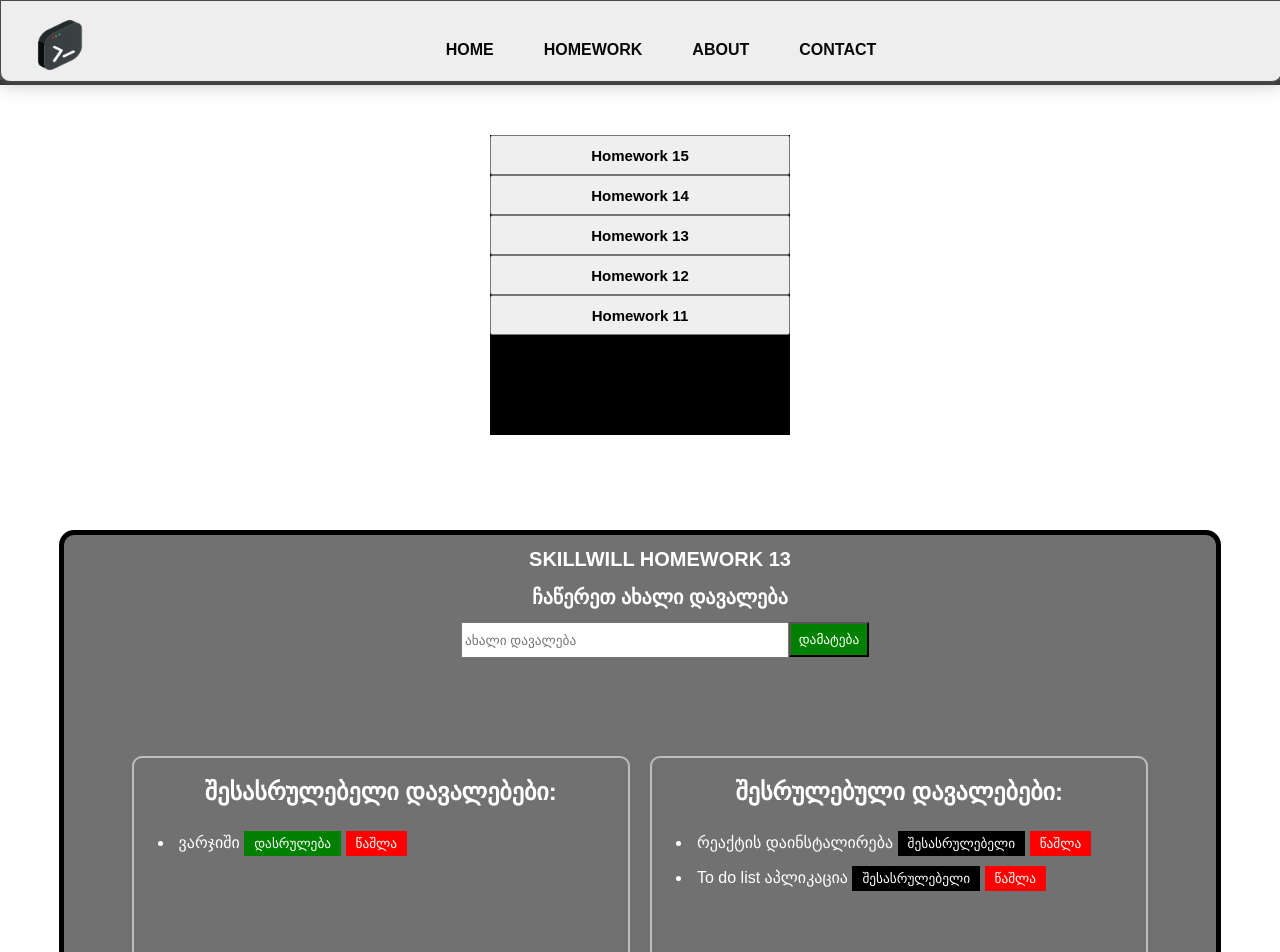
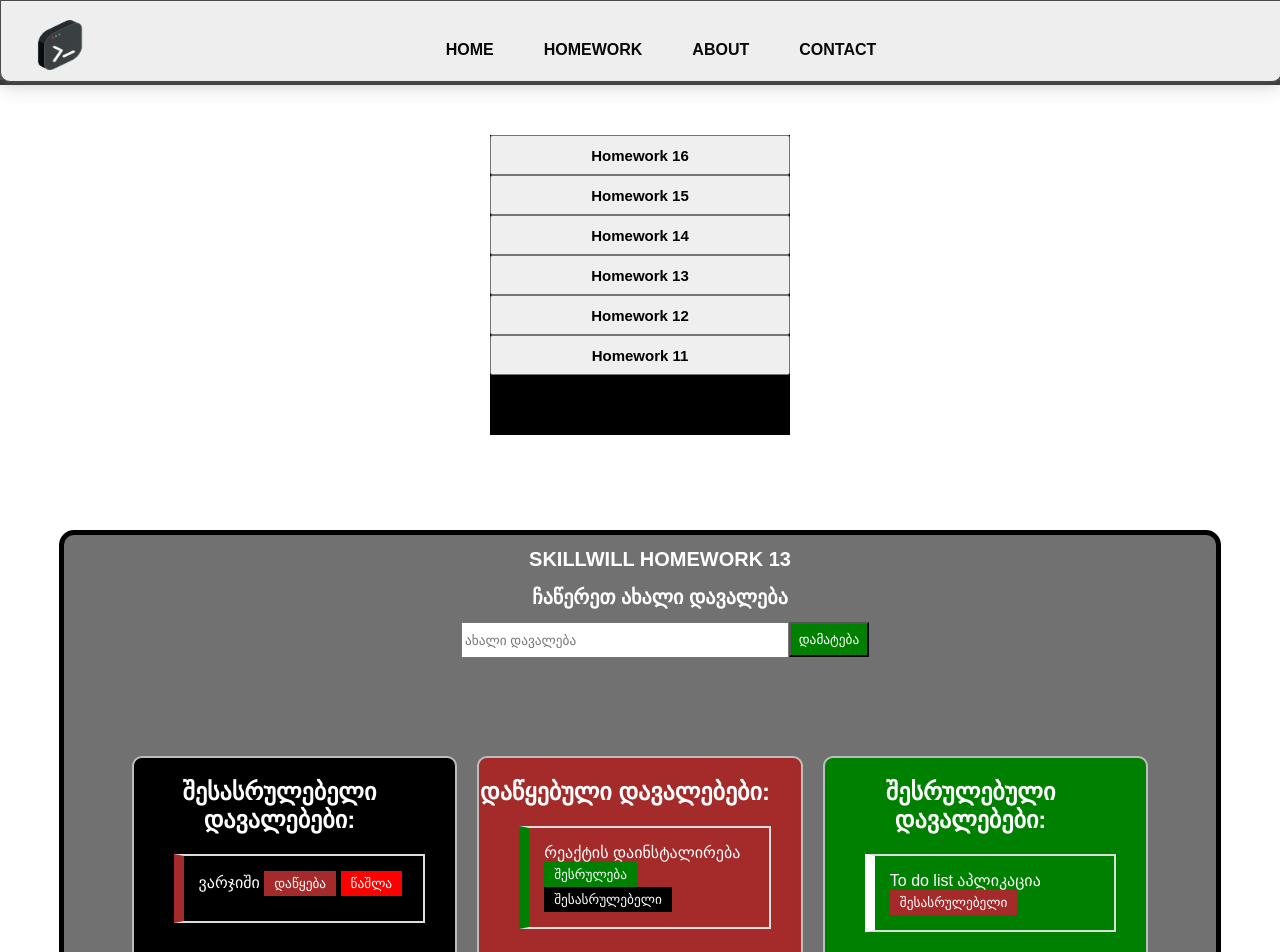
Before and after one commit to nikaabashidze/skillwillHomeworks, a React (Create React App) app: page /skillwillHomework13 in a window 1280 px wide. Shown: the top 952 px of the page. Built offline with nearby package versions, Linux system fonts and the light colour scheme.

Commit message:
homework 16

```diff
--- a/src/layout/homeworkLists/list.jsx
+++ b/src/layout/homeworkLists/list.jsx
@@ -9,6 +9,7 @@ export default function list() {
     <div>
       <div className='homeworkList'>
             <div className='container'>
+                <button><Link to="/skillwillHomework13">Homework 16</Link></button>
                 <button><Link to="/skillwillHomework15">Homework 15</Link></button>
                 <button><Link to="/skillwillHomework14">Homework 14</Link></button>
                 <button><Link to="/skillwillHomework13">Homework 13</Link></button>
--- a/src/layout/skillwillHomework13/homeworkk13.css
+++ b/src/layout/skillwillHomework13/homeworkk13.css
@@ -72,8 +72,47 @@ align-items: center;
     margin-bottom: 10px;
     border-radius: 10px;
     margin: 10px;
+    align-items: center;
+    padding-right: 30px;
 }
 
 .list h2 {
     text-align: center;
 }
+
+
+
+
+
+
+
+
+.incomplateTasks {
+    list-style: none;
+    padding:15px;
+    height: auto;
+    min-height: 35px;
+    border: 2px solid rgb(221, 221, 221);
+    border-left: 10px solid brown;
+
+}
+
+.startedTasks {
+    list-style: none;
+    padding:15px;
+    height: auto;
+    min-height: 35px;
+    border: 2px solid rgb(221, 221, 221);
+    border-left: 10px solid green;
+}
+
+
+
+.complatedTasks {
+    list-style: none;
+    padding:15px;
+    height: auto;
+    min-height: 35px;
+    border: 2px solid rgb(221, 221, 221);
+    border-left: 10px solid white;
+}
--- a/src/layout/skillwillHomework13/works.jsx
+++ b/src/layout/skillwillHomework13/works.jsx
@@ -3,40 +3,36 @@ import React, { Component } from 'react';
 class TodoList extends Component {
   state = {
     tasks: [
-      { id: 1, text: 'ვარჯიში', completed: false },
-      { id: 2, text: 'რეაქტის დაინსტალირება', completed: true },
-      { id: 3, text: 'To do list აპლიკაცია', completed: true },
+      { id: 1, text: 'ვარჯიში', started: false, completed: false },
+      { id: 2, text: 'რეაქტის დაინსტალირება', started: true, completed: false },
+      { id: 3, text: 'To do list აპლიკაცია', started: true, completed: true },
     ],
     newTaskText: '',
   };
 
-
-
-
   shouldComponentUpdate(nextProps, nextState) {
-
     const tasksChanged =
       this.state.tasks.length !== nextState.tasks.length ||
       this.state.tasks.some((task, index) => {
         const nextTask = nextState.tasks[index];
-        return task.id !== nextTask?.id || task.text !== nextTask?.text || task.completed !== nextTask?.completed;
+        return (
+          task.id !== nextTask?.id ||
+          task.text !== nextTask?.text ||
+          task.started !== nextTask?.started ||
+          task.completed !== nextTask?.completed
+        );
       });
-
-
-
 
     if (this.state.newTaskText !== nextState.newTaskText || tasksChanged) {
       const changedComponentTask = nextState.tasks.find(
         (task, index) => task.id !== this.state.tasks[index]?.id
       );
 
-
-
       if (changedComponentTask) {
         const changedComponentId = changedComponentTask.id;
         console.log('Changed Component Id:', changedComponentId);
       } else {
-        console.log(' Changed Component Id: N/A');
+        console.log('Changed Component Id: N/A');
       }
 
       return true;
@@ -45,23 +41,20 @@ class TodoList extends Component {
     return false;
   }
 
-
-
   handleInputChange = (event) => {
     this.setState({ newTaskText: event.target.value });
   };
 
   handleAddTask = () => {
-
     const { newTaskText, tasks } = this.state;
     if (newTaskText.trim() === '') {
       return;
-
     }
 
     const newTask = {
       id: tasks.length + 1,
       text: newTaskText,
+      started: false, // Initialize as not started
       completed: false,
     };
 
@@ -71,6 +64,19 @@ class TodoList extends Component {
     });
   };
 
+  handleStartTask = (taskId) => {
+    const updatedTasks = this.state.tasks.map((task) =>
+      task.id === taskId ? { ...task, started: true } : task
+    );
+    this.setState({ tasks: updatedTasks });
+  };
+
+  handleInstartedTask = (taskId) => {
+    const updatedTasks = this.state.tasks.map((task) =>
+      task.id === taskId ? { ...task, started: false } : task
+    );
+    this.setState({ tasks: updatedTasks });
+  };
 
 
 
@@ -81,7 +87,6 @@ class TodoList extends Component {
     this.setState({ tasks: updatedTasks });
   };
 
-
   handleIncompleteTask = (taskId) => {
     const updatedTasks = this.state.tasks.map((task) =>
       task.id === taskId ? { ...task, completed: false } : task
@@ -89,21 +94,21 @@ class TodoList extends Component {
     this.setState({ tasks: updatedTasks });
   };
 
+
+
+
+
   handleDeleteTask = (taskId) => {
     const updatedTasks = this.state.tasks.filter((task) => task.id !== taskId);
     this.setState({ tasks: updatedTasks });
   };
 
-
-
-
-
-
-
-
   render() {
     const { tasks, newTaskText } = this.state;
 
+    const incompleteTasks = tasks.filter((task) => !task.started);
+    const startedTasks = tasks.filter((task) => task.started && !task.completed);
+    const completedTasks = tasks.filter((task) => task.completed);
 
     return (
       <div className='workscont'>
@@ -119,40 +124,44 @@ class TodoList extends Component {
         </div>
 
         <div className='worklists'>
-        <div className='list'>
+          <div className='list' style={{backgroundColor:'black'}}>
             <h2>შესასრულებელი დავალებები:</h2>
             <ul>
-            {tasks
-              .filter((task) => !task.completed)
-              .map((task) => (
-                <li style={{padding:'5px'}} key={task.id}>
+              {incompleteTasks.map((task) => (
+                <li className='incomplateTasks' key={task.id}>
                   {task.text}{' '}
-                  <button style={{cursor:'pointer', backgroundColor: 'green', color: 'white', border: 'none', padding: '5px 10px' }} onClick={() => this.handleCompleteTask(task.id)}>დასრულება</button>{' '}
+                  <button style={{cursor:'pointer', backgroundColor: 'brown', color: 'white', border: 'none', padding: '5px 10px' }} onClick={() => this.handleStartTask(task.id)}>დაწყება</button>{' '}
                   <button style={{cursor:'pointer', backgroundColor: 'red', color: 'white', border: 'none', padding: '5px 10px' }}onClick={() => this.handleDeleteTask(task.id)}>წაშლა</button>
                 </li>
               ))}
             </ul>
           </div>
 
-
-
-        <div className='list'>
-          <h2>შესრულებული დავალებები:</h2>
+          <div className='list' style={{backgroundColor:'brown'}}>
+            <h2>დაწყებული დავალებები:</h2>
             <ul>
-            {tasks
-              .filter((task) => task.completed)
-              .map((task) => (
-                <li style={{padding:'5px'}} key={task.id}>
+              {startedTasks.map((task) => (
+                <li className='startedTasks' key={task.id}>
                   {task.text}{' '}
-                  <button style={{ cursor:'pointer', backgroundColor: 'black', color: 'white', border: 'none', padding: '5px 10px' }} onClick={() => this.handleIncompleteTask(task.id)}>შესასრულებელი</button>  {' '}
-                  <button style={{ cursor:'pointer', backgroundColor: 'red', color: 'white', border: 'none', padding: '5px 10px' }}onClick={() => this.handleDeleteTask(task.id)}>წაშლა</button>
-                          </li>))}
+                  <button style={{cursor:'pointer', backgroundColor: 'green', color: 'white', border: 'none', padding: '5px 10px' }}onClick={() => this.handleCompleteTask(task.id)}>შესრულება</button>
+                  <button style={{cursor:'pointer', backgroundColor: 'black', color: 'white', border: 'none', padding: '5px 10px' }} onClick={() => this.handleInstartedTask(task.id)}>შესასრულებელი</button>  {' '}
+                </li>
+              ))}
             </ul>
           </div>
 
+          <div className='list' style={{backgroundColor:'green'}}>
+            <h2>შესრულებული დავალებები:</h2>
+            <ul>
+              {completedTasks.map((task) => (
+                <li className='complatedTasks' key={task.id}>
+                  {task.text}{' '}
+                  <button style={{ cursor:'pointer', backgroundColor: 'brown', color: 'white', border: 'none', padding: '5px 10px' }} onClick={() => this.handleIncompleteTask(task.id)}>შესასრულებელი</button>  {' '}
+                </li>
+              ))}
+            </ul>
           </div>
-
-
+        </div>
       </div>
     );
   }
```
Also changed, not shown: src/layout/skillwillHomework13/taskStyles.jsx (added, +11 -0 lines). Lines whose indentation alone changed are shown as unchanged.
